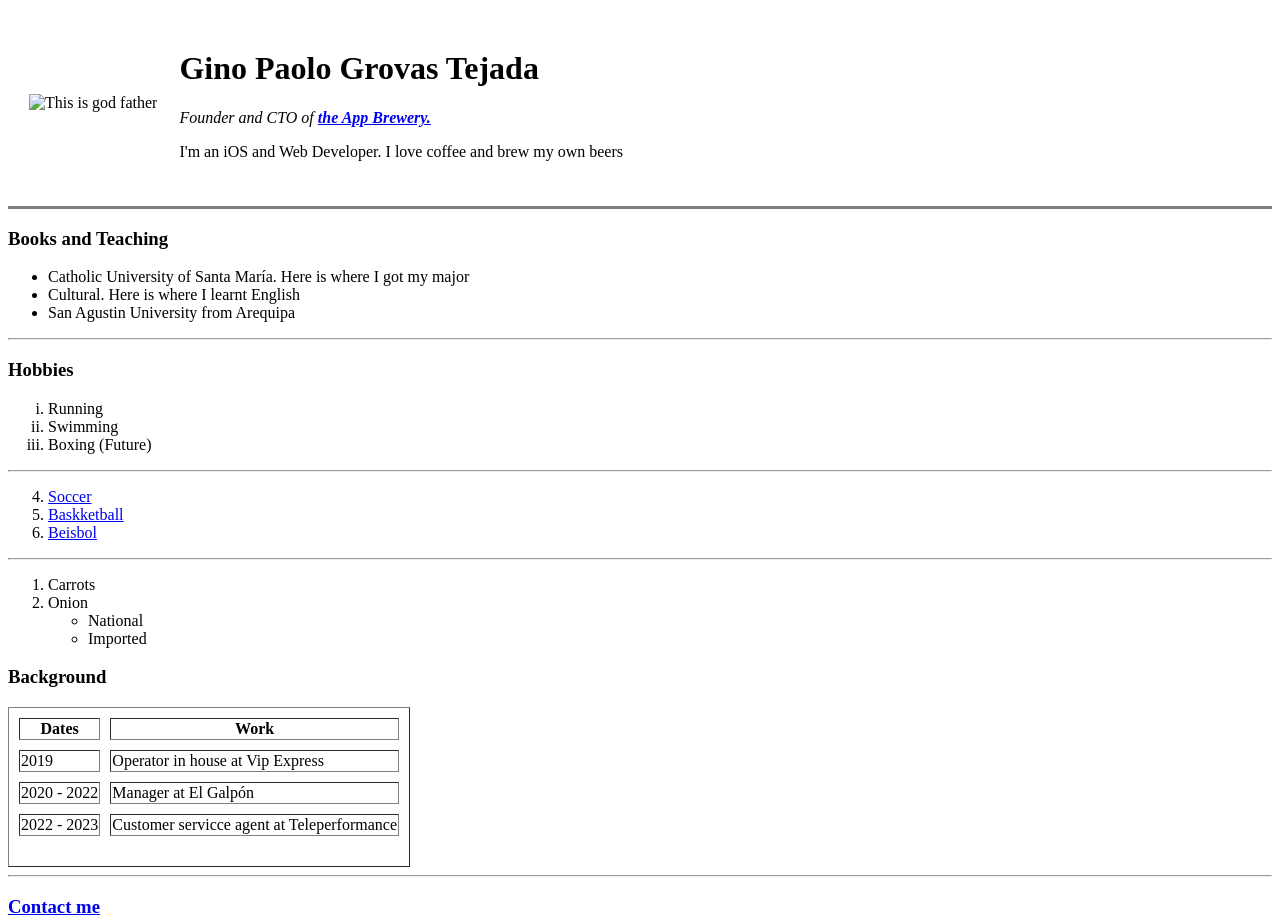
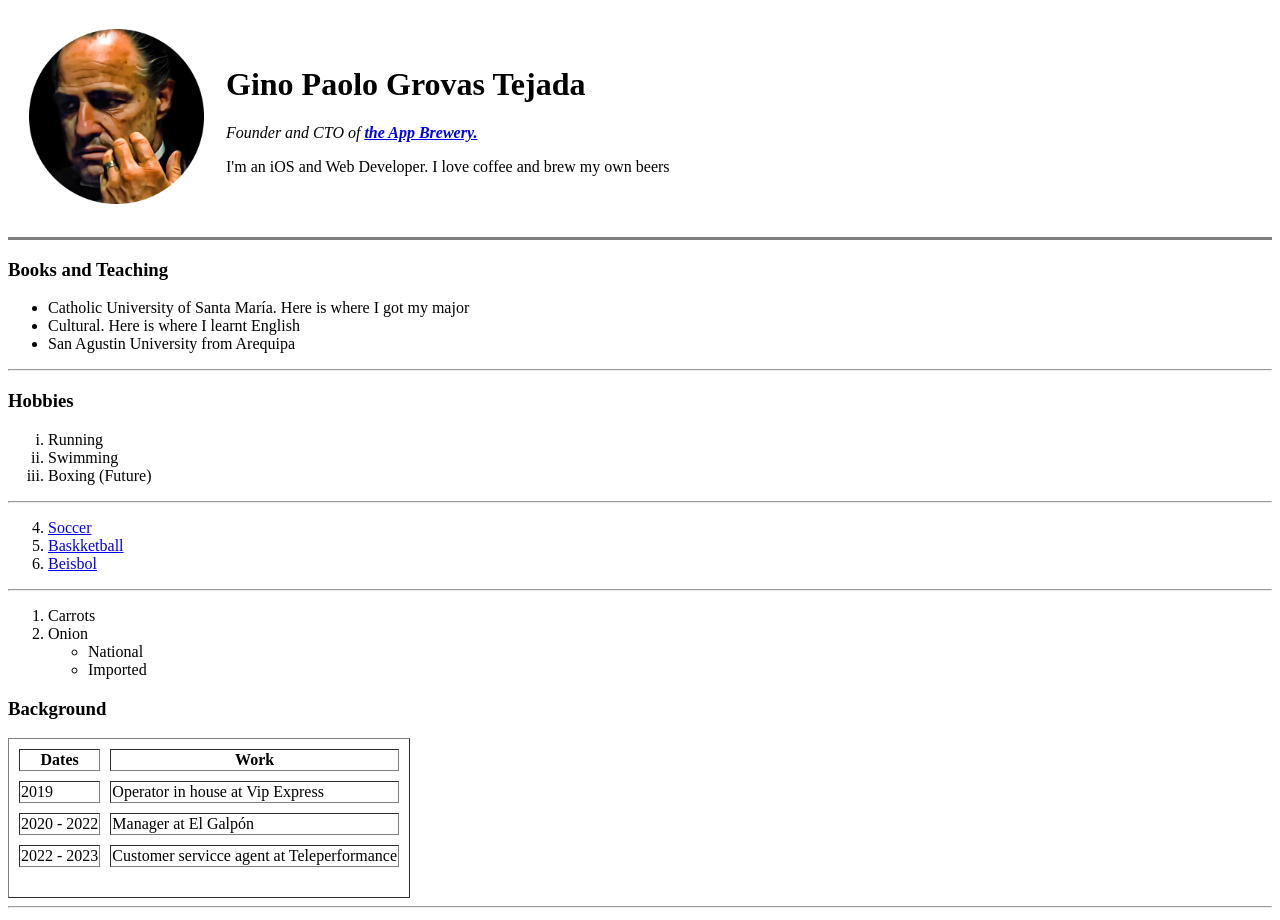
Before and after one commit to GinoPaolo93/ginopaolo93.github.io, a plain HTML site: page index.html in a window 1280 px wide. Shown: the top 920 px of the page. Drawn offline with Linux system fonts and the light colour scheme.

Commit message:
images updates
Now I should see the picture of the god father

```diff
--- a/index.html
+++ b/index.html
@@ -9,7 +9,7 @@
       <tr>
         <td>
           <img
-            src="/HTML -Personal Site/Images/Don Vito.png"
+            src="images/Don Vito.png"
             alt="This is god father"
             width="175"
           />
```
